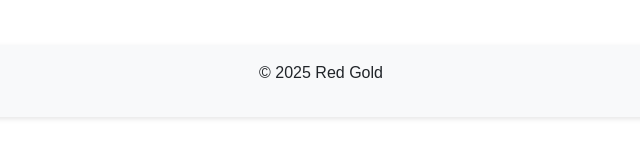
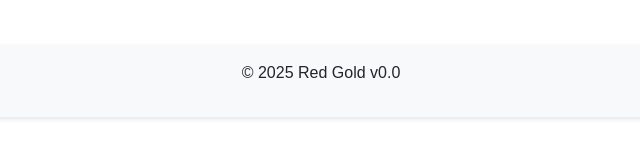
Before and after one commit to moxido-co/hongjin, a plain HTML site: page index.html in a window 1280 px wide. Shown: the part 549-706 px from the top of the page, 319-959 px from the left. Drawn offline with nearby package versions, Linux system fonts and the light colour scheme.

Commit message:
Update index.html

```diff
--- a/index.html
+++ b/index.html
@@ -32,7 +32,7 @@
     </section>
   </main>
   <footer class="bg-light text-center py-3">
-    <p>&copy; 2025 Red Gold</p>
+    <p>&copy; 2025 Red Gold v0.0</p>
   </footer>
 </body>
 </html>
```
